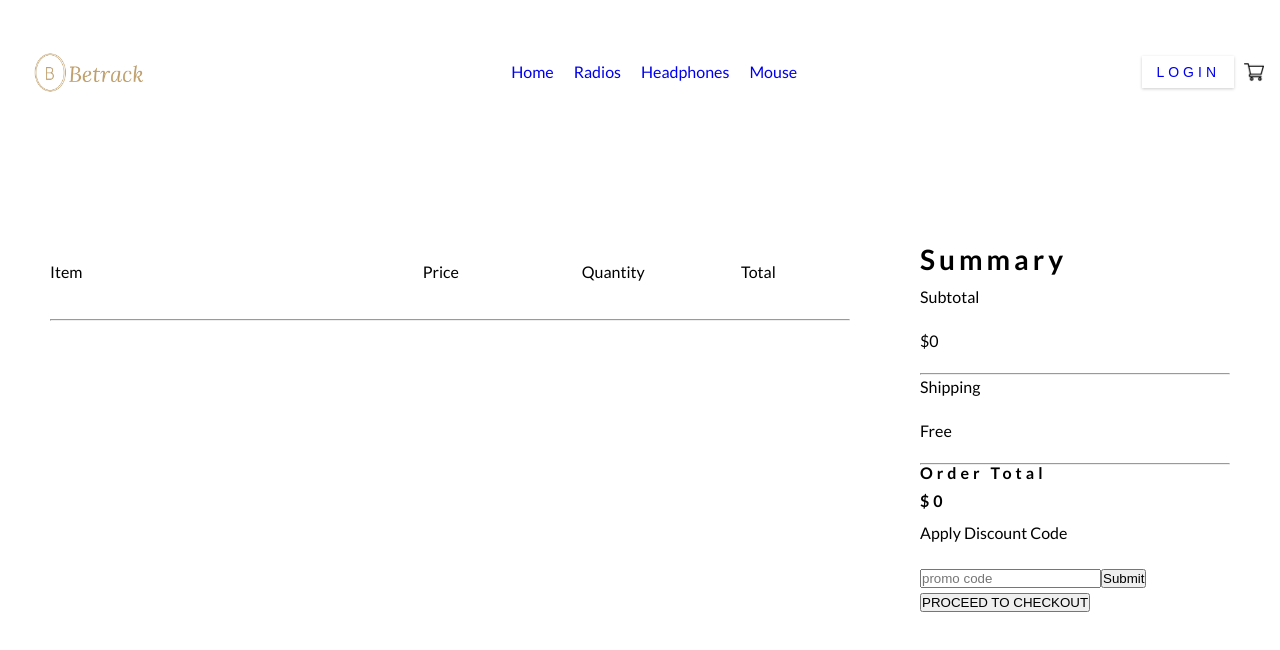
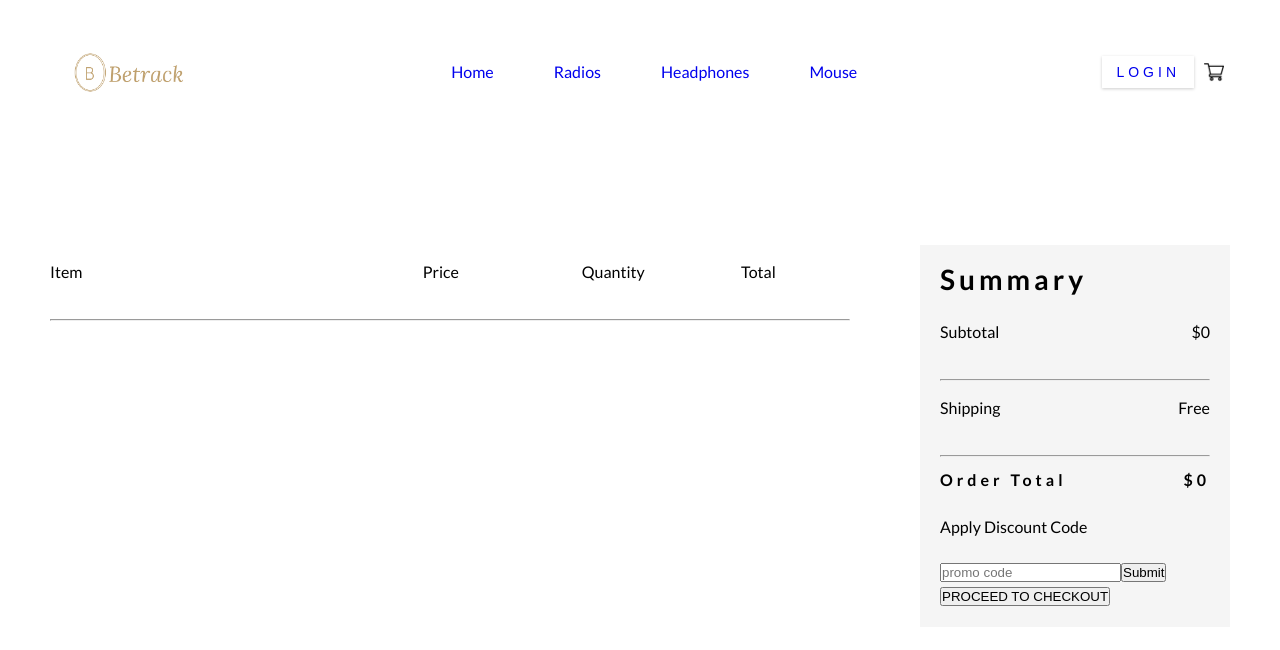
Before and after one commit to IsaacToluwani/webstack-portfolio-project, a React (Create React App) app: page /cart in a window 1280 px wide. Shown: the top 650 px of the page. Built offline with nearby package versions, Linux system fonts and the light colour scheme.

Commit message:
Add Hero Secion

```diff
--- a/src/Components/CartDetails/CartDetails.css
+++ b/src/Components/CartDetails/CartDetails.css
@@ -33,8 +33,23 @@
   width: 70px;
 }
 
+.cart-quantity {
+  width: 64.5px;
+  height: 51.113px;
+  border: 2px solid #ebebeb;
+  background: #fff;
+}
+
 
 /* SideBar */
 .cart-right-side {
   width: 440px;
+  background: #F5F5F5;
+  padding: 20px;
 }
+
+.cart-subtotal {
+  display: flex;
+  justify-content: space-between;
+  padding: 15px 0px;
+}
--- a/src/Components/CartDetails/CartDetails.jsx
+++ b/src/Components/CartDetails/CartDetails.jsx
@@ -30,7 +30,9 @@ const CartDetails = () => {
                   />
                   <p>{product.name}</p>
                   <p>${product.new_price} </p>
-                  <p>{cartItems[product.id]}</p>
+                  <button className='cart-quantity'>
+                    {cartItems[product.id]}
+                  </button>
                   <p>${product.new_price * cartItems[product.id]}</p>
                 </div>
                 <hr />
@@ -40,10 +42,9 @@ const CartDetails = () => {
           return null;
         })}
       </div>
-      <div className="cart-right-side">
+      <div className='cart-right-side'>
+        <div className='cart-sidebar'>
 
-      <div className='cart-sidebar'>
-        <div className='cart-summary'>
             <h3>Summary</h3>
             <div>
               <div className='cart-subtotal'>
@@ -56,7 +57,7 @@ const CartDetails = () => {
                 <p>Free</p>
               </div>
               <hr />
-            <div className='cart-total'>
+              <div className='cart-subtotal cart-total'>
                 <h4>Order Total</h4>
                 <h4>${getTotalCartAmount()}</h4>
               </div>
@@ -69,7 +70,7 @@ const CartDetails = () => {
               </div>
               <button>PROCEED TO CHECKOUT</button>
             </div>
-        </div>
+
         </div>
       </div>
     </div>
--- /dev/null
+++ b/src/Components/Hero/Hero.css
@@ -0,0 +1,6 @@
+@import url('../../index.css');
+
+.hero {
+  height: 100vh;
+  display: flex;
+}
--- /dev/null
+++ b/src/Components/Hero/Hero.jsx
@@ -0,0 +1,18 @@
+import React from 'react'
+import './Hero.css'
+import mouse from '../../Assets/product_5.png'
+
+function Hero() {
+  return (
+    <div className='hero'>
+      <div className="hero-left">
+<h1>bestsdfsdf</h1>
+      </div>
+      <div className="hero-img">
+        <img src="../../Assets/product_14.png" alt="" />
+      </div>
+    </div>
+  )
+}
+
+export default Hero
--- a/src/Components/Navbar/Navbar.css
+++ b/src/Components/Navbar/Navbar.css
@@ -5,6 +5,7 @@
   justify-content: space-between;
   align-items: center;
   padding: 16px;
+  margin: auto 40px;
 }
 .nav img {
  width: 150px;
@@ -14,7 +15,7 @@
 .nav-menu ul {
   display: flex;
   justify-content: space-between;
-  gap: 20px;
+  gap: 60px;
 }
 
 .header-cart {
--- a/src/Pages/Home.jsx
+++ b/src/Pages/Home.jsx
@@ -1,11 +1,14 @@
-import React from 'react'
-import TrendingItem from '../Components/TrendingItem/TrendingItem'
-
+import React from 'react';
+import TrendingItem from '../Components/TrendingItem/TrendingItem';
+import Hero from '../Components/Hero/Hero';
 
 function home() {
   return (
-    <TrendingItem />
-  )
+    <div className='home'>
+      <Hero />
+      <TrendingItem />
+    </div>
+  );
 }
 
-export default home
+export default home;
--- a/src/index.css
+++ b/src/index.css
@@ -37,6 +37,7 @@ Global Styles
   margin: 0;
   padding: 0;
   box-sizing: border-box;
+
 }
 body {
   font-family: var(--ff-primary);
@@ -44,6 +45,7 @@ body {
   color: var(--clr-grey-1);
   line-height: 1.5;
   font-size: 0.875rem;
+
 }
 ul {
   list-style-type: none;
```
Lines whose indentation alone changed are shown as unchanged.
